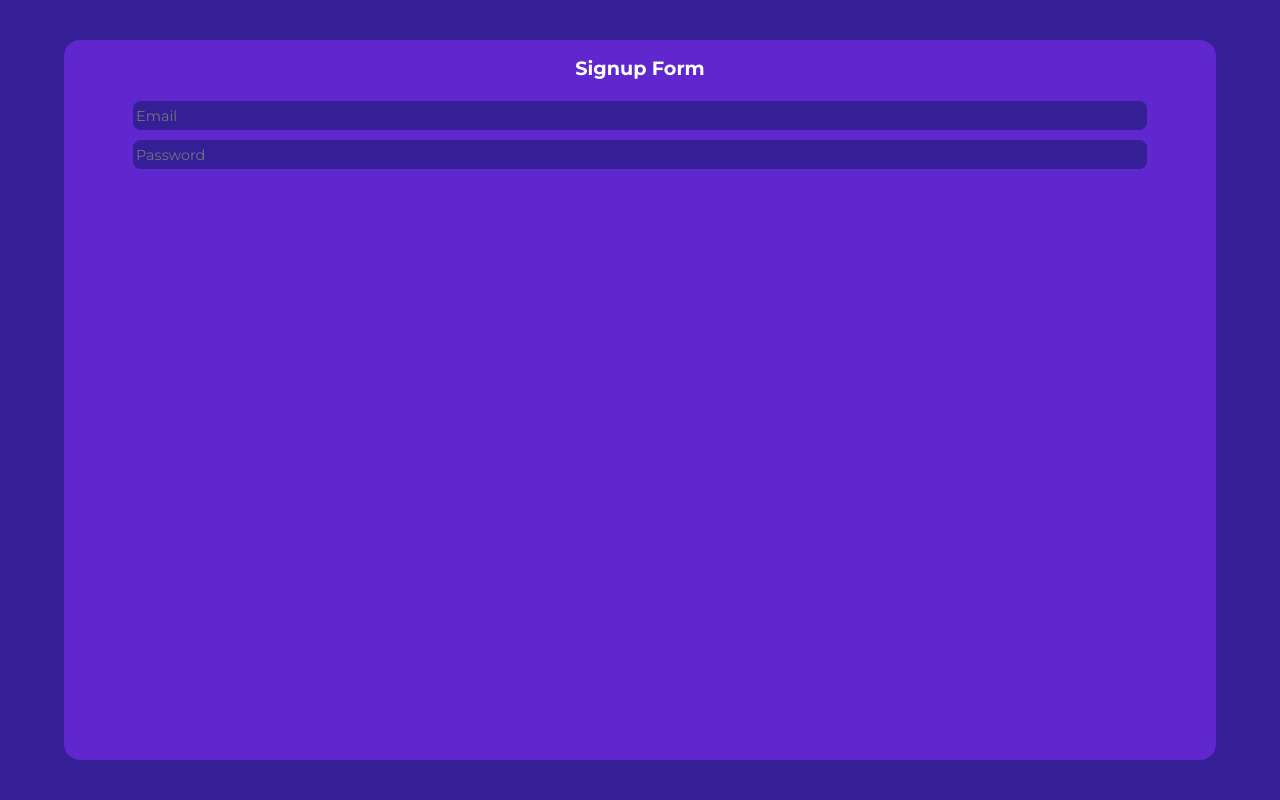
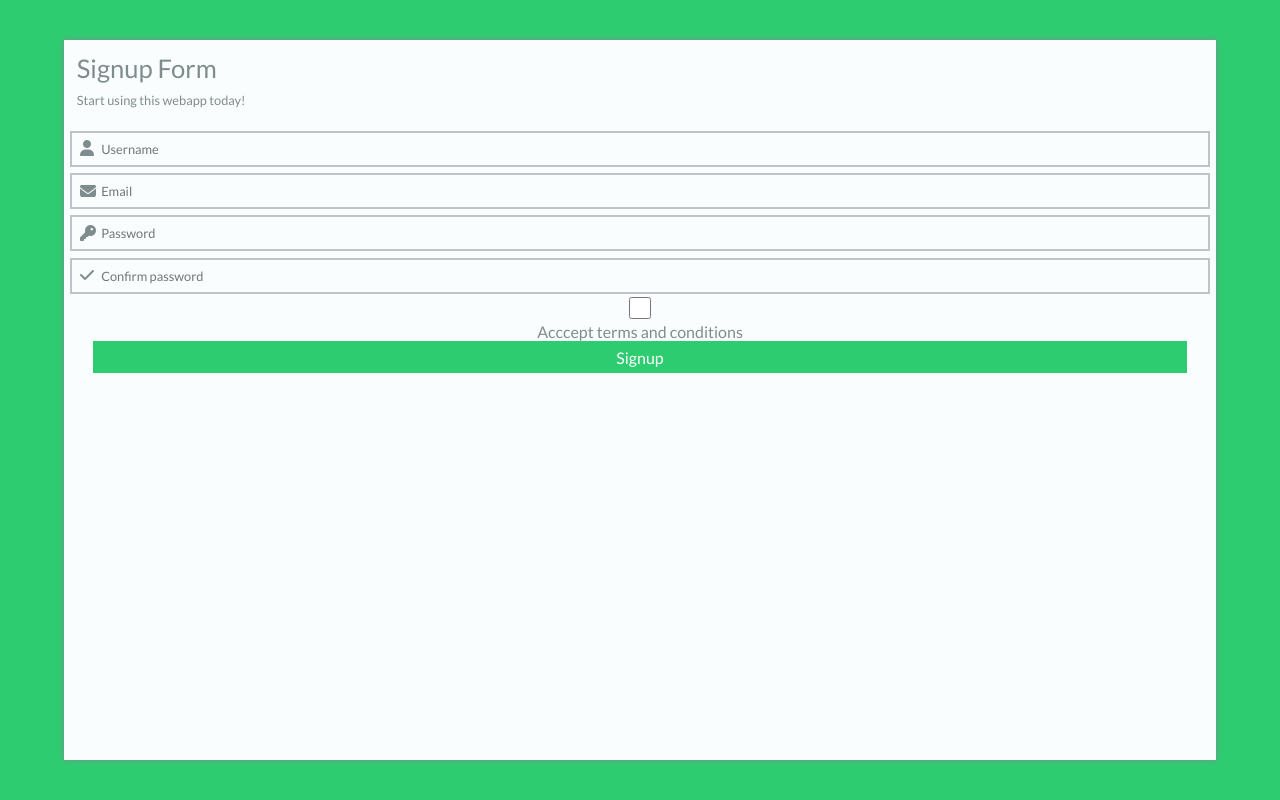
Before and after one commit to skupson/vue-web-form, a Vue app: page / in a window 1280 px wide. Built offline with nearby package versions, Linux system fonts and the light colour scheme.

Commit message:
Changed the style again, added font awesome to the index.html

```diff
--- a/public/index.html
+++ b/public/index.html
@@ -1,15 +1,23 @@
 <!DOCTYPE html>
 <html lang="en">
   <head>
-    <meta charset="utf-8">
-    <meta http-equiv="X-UA-Compatible" content="IE=edge">
-    <meta name="viewport" content="width=device-width,initial-scale=1.0">
-    <link rel="icon" href="<%= BASE_URL %>favicon.ico">
+    <meta charset="utf-8" />
+    <meta http-equiv="X-UA-Compatible" content="IE=edge" />
+    <meta name="viewport" content="width=device-width,initial-scale=1.0" />
+    <link rel="icon" href="<%= BASE_URL %>favicon.ico" />
+    <script
+      src="https://kit.fontawesome.com/0f0d547e55.js"
+      crossorigin="anonymous"
+    ></script>
     <title><%= htmlWebpackPlugin.options.title %></title>
   </head>
   <body>
     <noscript>
-      <strong>We're sorry but <%= htmlWebpackPlugin.options.title %> doesn't work properly without JavaScript enabled. Please enable it to continue.</strong>
+      <strong
+        >We're sorry but <%= htmlWebpackPlugin.options.title %> doesn't work
+        properly without JavaScript enabled. Please enable it to
+        continue.</strong
+      >
     </noscript>
     <div id="app"></div>
     <!-- built files will be auto injected -->
--- a/src/assets/css/style.css
+++ b/src/assets/css/style.css
@@ -1,24 +1,19 @@
-@import url("https://fonts.googleapis.com/css2?family=Montserrat:wght@400;700&display=swap");
+@import url("https://fonts.googleapis.com/css2?family=Lato:wght@400;700&display=swap");
 
 :root {
-  --background-color: #341f97;
-  --foreground-color: #5f27cd;
-  --text-color: #ffffff;
-}
-
-@keyframes slide-up {
-  from {
-    transform: translateY(100vh);
-  }
-  to {
-    transform: translateY(0);
-  }
+  --primary-color: #2ecc71;
+  --secondary-color: #fafdfd;
+  --text-color: #7f8c8d;
+  --outline-color: #bdc3c7;
+  --shadow-color: #7f8c8d;
+  --warning-color: #e67e22;
+  --error-color: #e74c3c;
 }
 
 * {
   padding: 0;
   margin: 0;
-  font-family: "Montserrat", sans-serif;
+  font-family: "Lato", sans-serif;
 }
 
 html,
@@ -28,7 +23,7 @@ body {
 }
 
 body {
-  background: var(--background-color);
+  background: var(--primary-color);
 }
 
 #app {
@@ -38,37 +33,62 @@ body {
   left: 50%;
   transform: translate(-50%, -50%);
   position: absolute;
-  border-radius: 1rem;
-  background: var(--foreground-color);
+  background: var(--secondary-color);
   color: var(--text-color);
+  box-shadow: 0px 0px 6px 0px var(--shadow-color);
 }
 
 h1 {
-  font-size: 1.2rem;
-  text-align: center;
-  padding-top: 1rem;
+  font-size: 1.6rem;
+  text-align: left;
+  color: var(--text-color);
+  font-weight: 400;
+  padding: 0.8rem;
+  padding-bottom: 0.6rem;
+}
+
+h2 {
+  font-size: 0.8rem;
+  text-align: left;
+  color: var(--text-color);
+  font-weight: 400;
+  padding: 0.8rem;
+  padding-top: 0;
 }
 
 form {
-  padding: 1rem;
+  padding: 0.4rem;
   vertical-align: middle;
   display: flex;
   flex-direction: column;
   align-items: center;
+  position: relative;
+}
+
+form .input {
+  width: 100%;
+  padding: 0.1rem;
+  margin: 0.1rem;
+  position: relative;
+  display: flex;
+}
+
+form i {
+  position: absolute;
+  top: 0.7rem;
+  left: 0.7rem;
+  z-index: 1;
 }
 
 form input {
-  margin: 0.2rem;
-  width: 90%;
-  border-radius: 1rem;
+  width: 100%;
   height: 1.4rem;
-  border: 0;
-  font-size: 0.9rem;
-  padding: 0.2rem;
-  transition: 0.4s;
-  background: var(--background-color);
-  border: 2px solid var(--foreground-color);
-  border-radius: 0.6rem;
+  font-size: 0.8rem;
+  padding: 0.3rem;
+  padding-left: 1.8rem;
+  transition: 0.6s;
+  background: var(--secondary-color);
+  border: 2px solid var(--outline-color);
   color: var(--text-color);
 }
 
@@ -77,6 +97,23 @@ input:active {
 }
 
 input:focus {
-  outline: none;
-  border-color: var(--text-color);
+  outline: 0;
+  border: 2px solid var(--primary-color);
 }
+
+button {
+  width: 96%;
+  height: 2rem;
+  color: #ffffff;
+  font-size: 1rem;
+  background: var(--primary-color);
+  border: 0;
+}
+
+.warning {
+  border-color: var(--warning-color) !important;
+}
+
+.invalid {
+  border-color: var(--error-color) !important;
+}
--- a/src/components/SignupForm.vue
+++ b/src/components/SignupForm.vue
@@ -1,8 +1,39 @@
 <template>
   <h1>Signup Form</h1>
+  <h2>Start using this webapp today!</h2>
   <form>
-    <input type="email" placeholder="Email" required v-model="email" />
-    <input type="password" placeholder="Password" required v-model="password" />
+    <div class="input">
+      <i class="fas fa-user"></i>
+      <input type="text" placeholder="Username" required v-model="username" />
+    </div>
+    <div class="input">
+      <i class="fas fa-envelope"></i>
+      <input type="email" placeholder="Email" required v-model="email" />
+    </div>
+    <div class="input">
+      <i class="fas fa-key"></i>
+      <input
+        type="password"
+        placeholder="Password"
+        required
+        v-model="password"
+      />
+    </div>
+    <div class="input">
+      <i class="fas fa-check"></i>
+      <input
+        type="password"
+        placeholder="Confirm password"
+        required
+        v-model="confirmPassword"
+      />
+    </div>
+
+    <div class="terms">
+      <input type="checkbox" required v-model="terms" />
+      <p>Acccept terms and conditions</p>
+    </div>
+    <button>Signup</button>
   </form>
 </template>
 
@@ -10,8 +41,12 @@
 export default {
   data() {
     return {
+      username: "",
       email: "",
       password: "",
+      confirmPassword: "",
+      role: "",
+      terms: false,
     };
   },
 };
```
